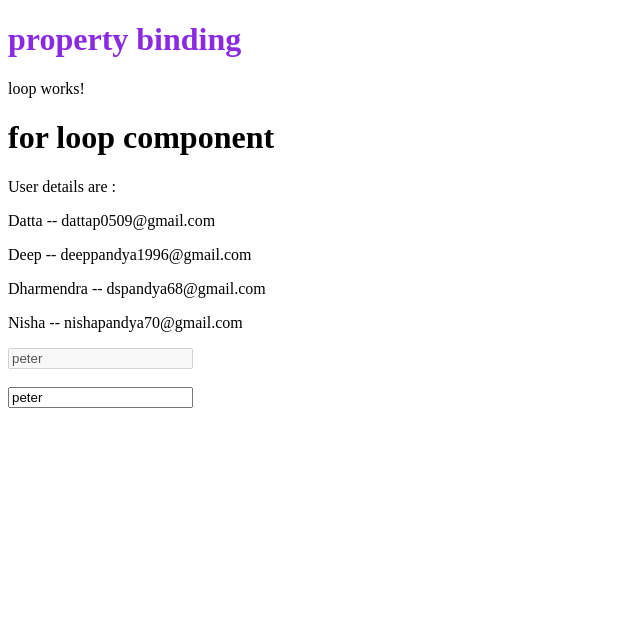
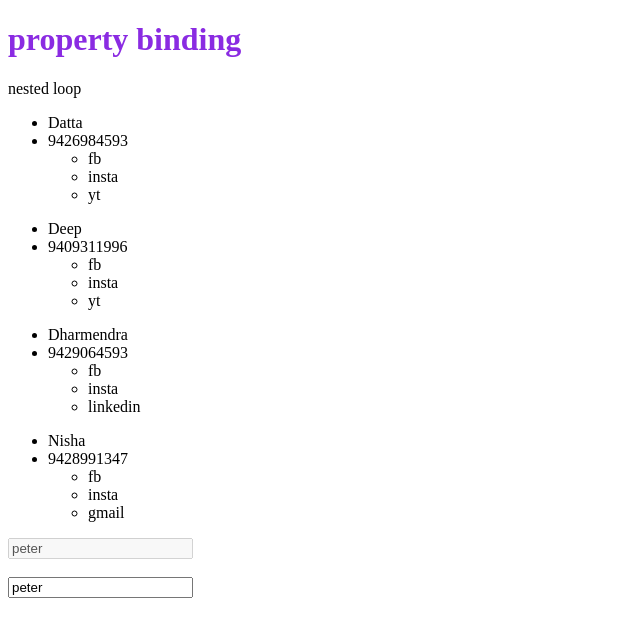
Before and after one commit to Datta0509/ng_style, an Angular app: page / in a window 1280 px wide. Shown: the top 636 px of the page, without its empty margins (0-640 px from the left). Built offline with nearby package versions, Linux system fonts and the light colour scheme.

Commit message:
nested for loop created and implemented

```diff
--- a/src/app/app.component.html
+++ b/src/app/app.component.html
@@ -2,7 +2,8 @@
 <!-- <app-if-else-condition></app-if-else-condition> -->
 <!-- <app-if-elseif-else-condition></app-if-elseif-else-condition> -->
 <!-- <app-switch-case></app-switch-case> -->
-<app-loop></app-loop>
+<!-- <app-loop></app-loop> -->
+<app-nested-loop></app-nested-loop>
 <!-- below line is example of interpolation -->
 <input type="text" name="username" value="{{name}}"  disabled='{{disabled}}' />
 <!-- interpolation only accepts string or numerical value , it doesn't accept boolean value -->
--- a/src/app/app.module.ts
+++ b/src/app/app.module.ts
@@ -8,6 +8,7 @@ import { IfElseConditionComponent } from './if-else-condition/if-else-condition.
 import { IfElseifElseConditionComponent } from './if-elseif-else-condition/if-elseif-else-condition.component';
 import { SwitchCaseComponent } from './switch-case/switch-case.component';
 import { LoopComponent } from './loop/loop.component';
+import { NestedLoopComponent } from './nested-loop/nested-loop.component';
 
 
 @NgModule({
@@ -17,7 +18,8 @@ import { LoopComponent } from './loop/loop.component';
     IfElseConditionComponent,
     IfElseifElseConditionComponent,
     SwitchCaseComponent,
-    LoopComponent
+    LoopComponent,
+    NestedLoopComponent
 
   ],
   imports: [
--- a/src/app/loop/loop.component.html
+++ b/src/app/loop/loop.component.html
@@ -3,3 +3,4 @@
 <!-- <p *ngFor="let item of users"  >Name is:  {{item}} </p> -->
 <p>User details are :</p>
 <p *ngFor="let item of userDetails"> {{item.name}} -- {{item.email}} </p>
+<!-- javascript loop can be implemented in ts file and angular loop can be used in html file -->
--- /dev/null
+++ b/src/app/nested-loop/nested-loop.component.html
@@ -0,0 +1,12 @@
+<p>{{title}}</p>
+
+<ul *ngFor="let user of users">
+    <li> {{user.name}} </li>
+    <li> {{user.phn}} </li>
+    <!-- <li> {{user.socialAcounts}} </li> -->
+    <ul *ngFor="let account of user.socialAcounts">
+        <li>
+            {{account}}
+        </li>
+    </ul>
+</ul>
--- /dev/null
+++ b/src/app/nested-loop/nested-loop.component.ts
@@ -0,0 +1,36 @@
+import { Component } from '@angular/core';
+
+@Component({
+  selector: 'app-nested-loop',
+  templateUrl: './nested-loop.component.html',
+  styleUrls: ['./nested-loop.component.css']
+})
+export class NestedLoopComponent {
+  title='nested loop';
+  users = [
+    {
+      name: 'Datta',
+      email: 'dattap0509@gmail.com',
+      phn: '9426984593',
+      socialAcounts:['fb','insta','yt']
+    },
+    {
+      name: 'Deep',
+      email: 'deeppandya1996@gmail.com',
+      phn: ' 9409311996',
+      socialAcounts:['fb','insta','yt']
+    },
+    {
+      name: 'Dharmendra',
+      email: 'dspandya68@gmail.com',
+      phn: '9429064593',
+      socialAcounts:['fb','insta','linkedin']
+    },
+    {
+      name: 'Nisha',
+      email: 'nishapandya70@gmail.com',
+      phn: '9428991347',
+      socialAcounts:['fb','insta','gmail']
+    }
+  ]
+}
```
Also changed, not shown: src/app/nested-loop/nested-loop.component.css (added), 1 other file (tests, documents, lock files or other folders).
